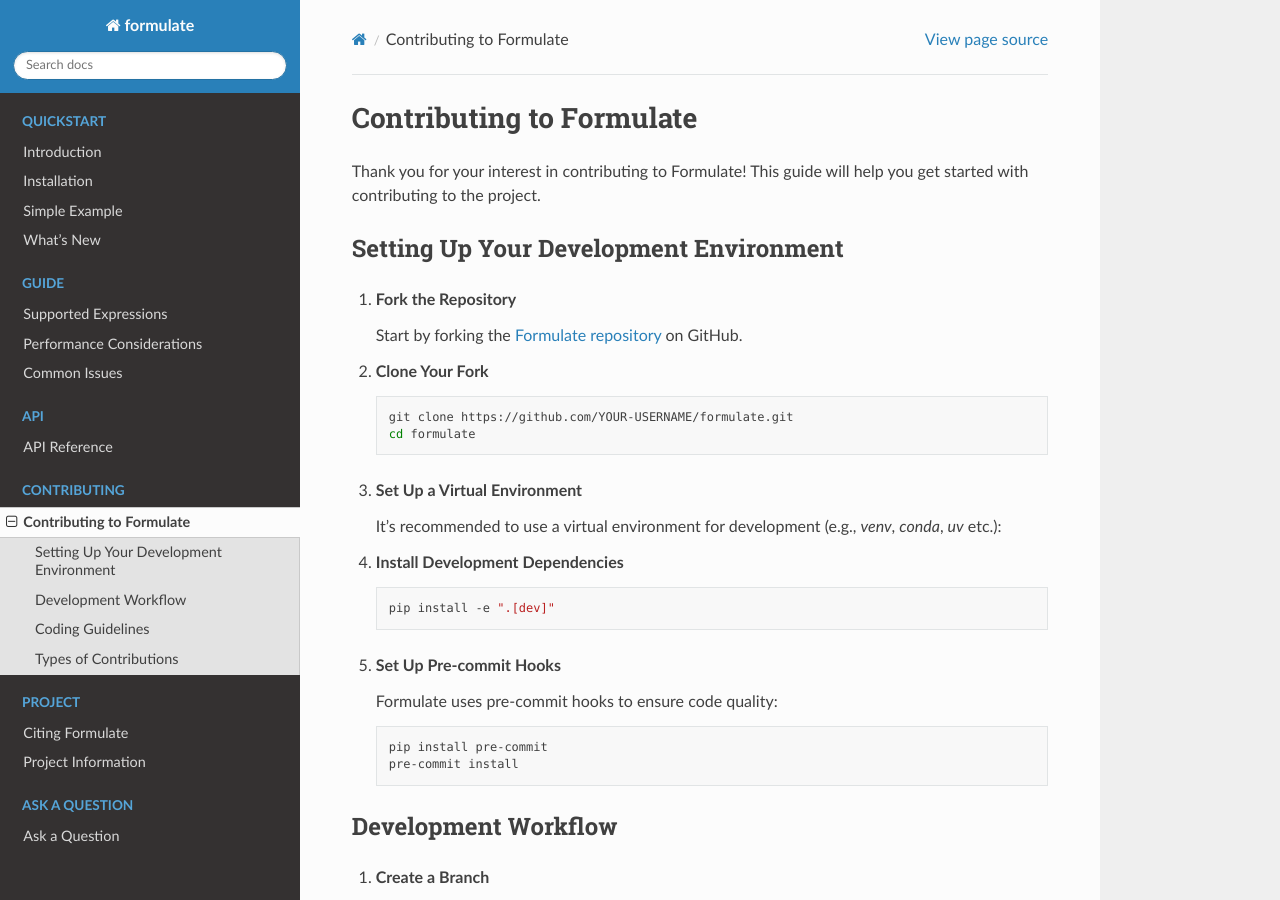
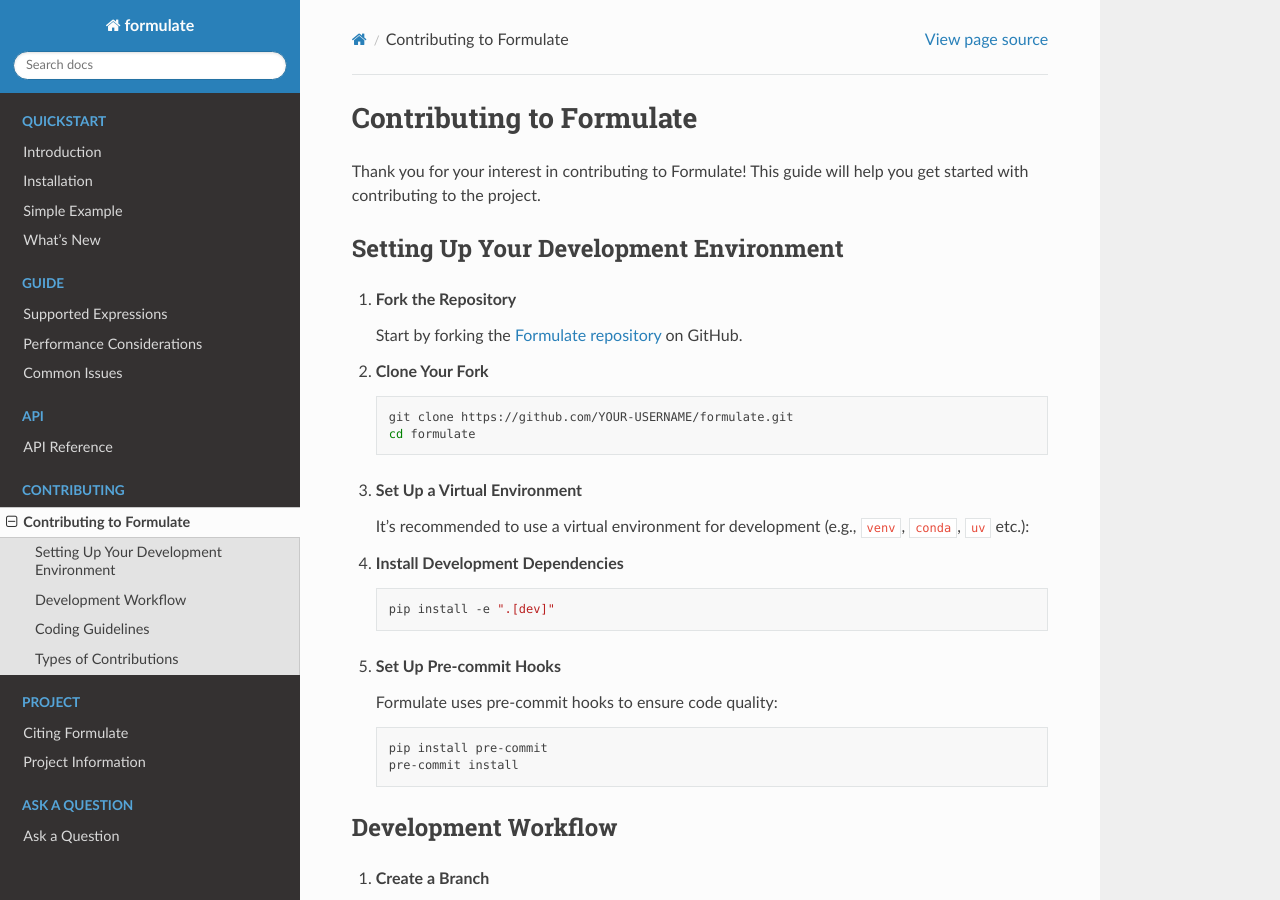
Before and after one commit to scikit-hep/formulate, a Sphinx documentation site: the page built from docs/contributing/contributing.rst, in a window 1280 px wide and 900 px high. Built offline with Sphinx 7.4.7 and the Read the Docs theme 3.1.0, drawn with Linux system fonts in a browser that asks for light colours.

Commit message:
Pre-commit fixes

```diff
--- a/docs/contributing/contributing.rst
+++ b/docs/contributing/contributing.rst
@@ -19,7 +19,7 @@
 
 3. **Set Up a Virtual Environment**
 
-   It's recommended to use a virtual environment for development (e.g., `venv`, `conda`, `uv` etc.):
+   It's recommended to use a virtual environment for development (e.g., ``venv``, ``conda``, ``uv`` etc.):
 
 4. **Install Development Dependencies**
 
--- a/docs/questions/questions.rst
+++ b/docs/questions/questions.rst
@@ -32,7 +32,7 @@
 For questions that might be relevant to a broader audience:
 
 * Ask on Stack Overflow with the `formulate <https://stackoverflow.com/questions/tagged/formulate>`_ tag
-* Also consider adding related tags like `python`, `root`, or `numexpr` depending on your question
+* Also consider adding related tags like ``python``, ``root``, or ``numexpr`` depending on your question
 * Follow Stack Overflow's guidelines for asking good questions:
   - Be specific
   - Include minimal, reproducible examples
```
Also changed, not shown: 1 other file.
